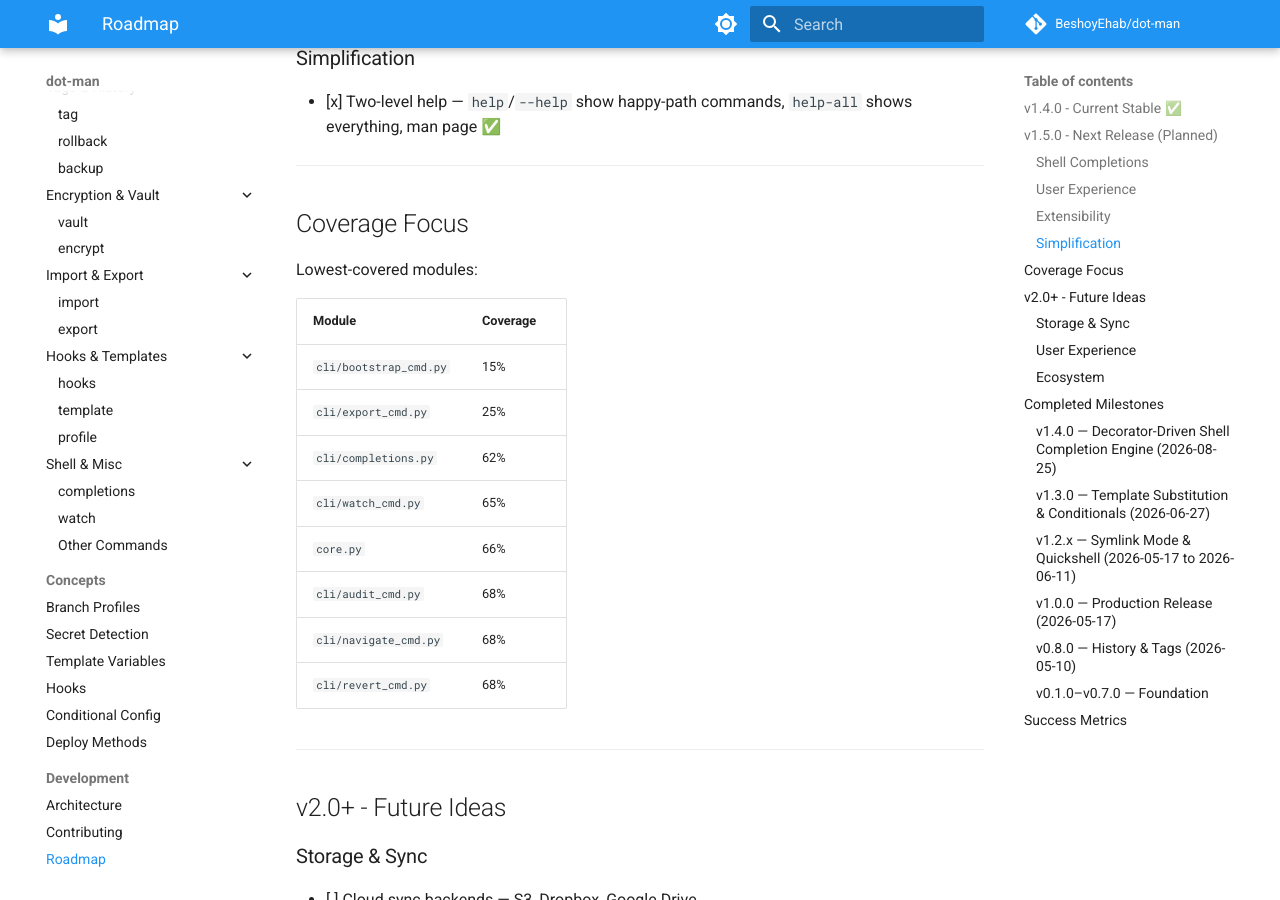
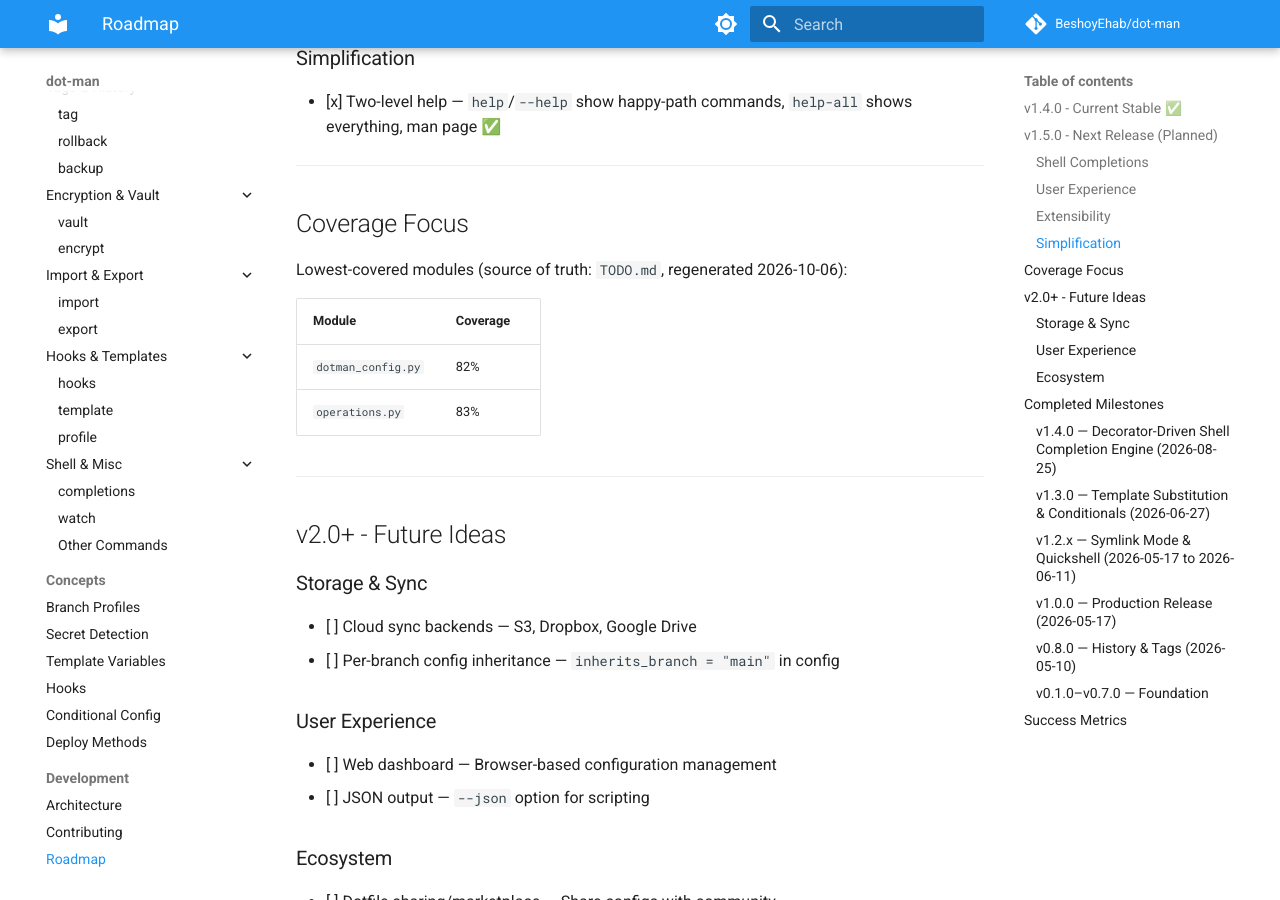
Before and after one commit to BeshoyEhab/dot-man, an MkDocs documentation site: the page built from docs/roadmap.md, in a window 1280 px wide and 900 px high, scrolled down 1062 px. Built offline with MkDocs 1.6.1 and Material for MkDocs 9.7.7, drawn with Linux system fonts in a browser that asks for light colours; comment, search, counter and statistics services are not loaded; some of the changed text lies outside the part shown.

Commit message:
docs: sync metrics and changelog for coverage and refactor batch
TODO/AGENTS/roadmap to 2019 tests, 92% coverage with the new floor table;
CHANGELOG Unreleased entries for the YAML/traversal, lock, and coverage
work.

```diff
--- a/docs/roadmap.md
+++ b/docs/roadmap.md
@@ -39,18 +39,12 @@
 
 ## Coverage Focus
 
-Lowest-covered modules:
+Lowest-covered modules (source of truth: `TODO.md`, regenerated 2026-10-06):
 
 | Module | Coverage |
 |--------|----------|
-| `cli/bootstrap_cmd.py` | 15% |
-| `cli/export_cmd.py` | 25% |
-| `cli/completions.py` | 62% |
-| `cli/watch_cmd.py` | 65% |
-| `core.py` | 66% |
-| `cli/audit_cmd.py` | 68% |
-| `cli/navigate_cmd.py` | 68% |
-| `cli/revert_cmd.py` | 68% |
+| `dotman_config.py` | 82% |
+| `operations.py` | 83% |
 
 ---
 
```
Also changed, not shown: other parts of docs/roadmap.md (+2 -2 lines), AGENTS.md (+1 -1 lines), CHANGELOG.md (+6 -0 lines), TODO.md (+8 -8 lines).
